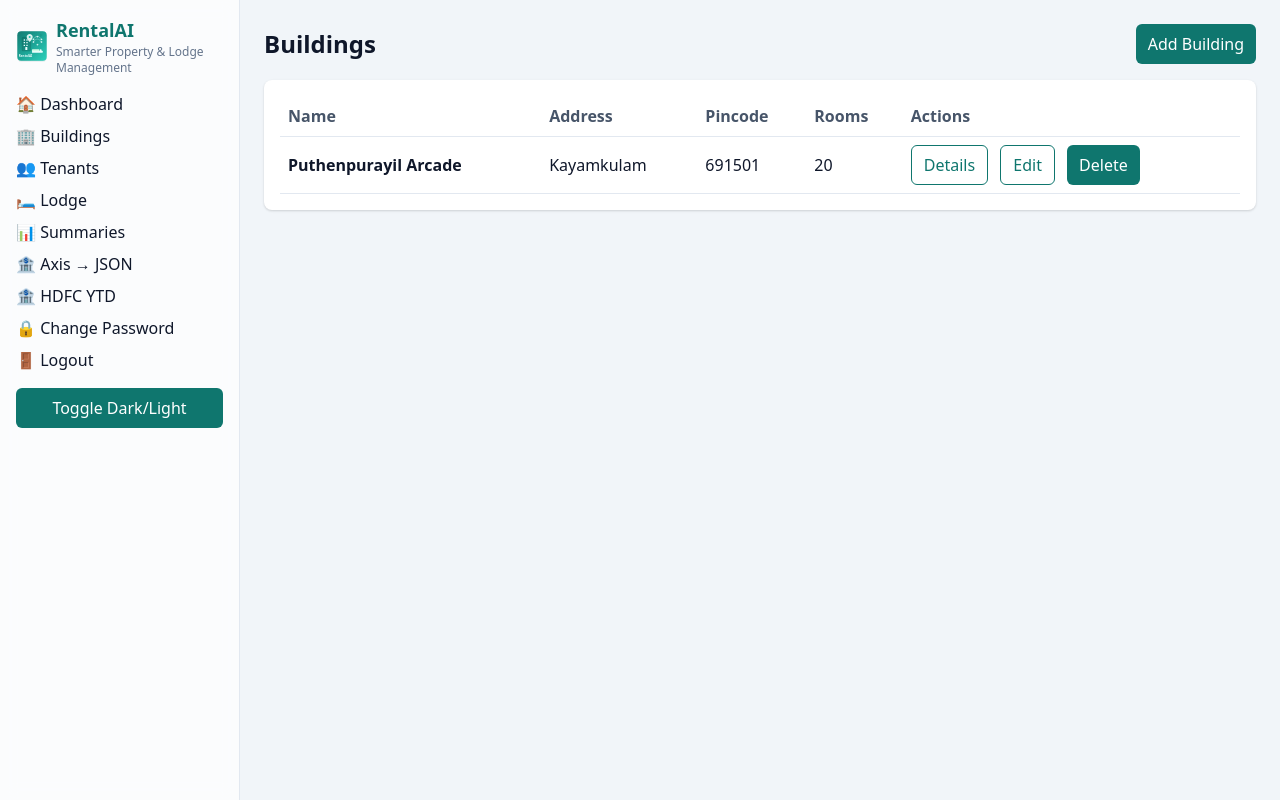
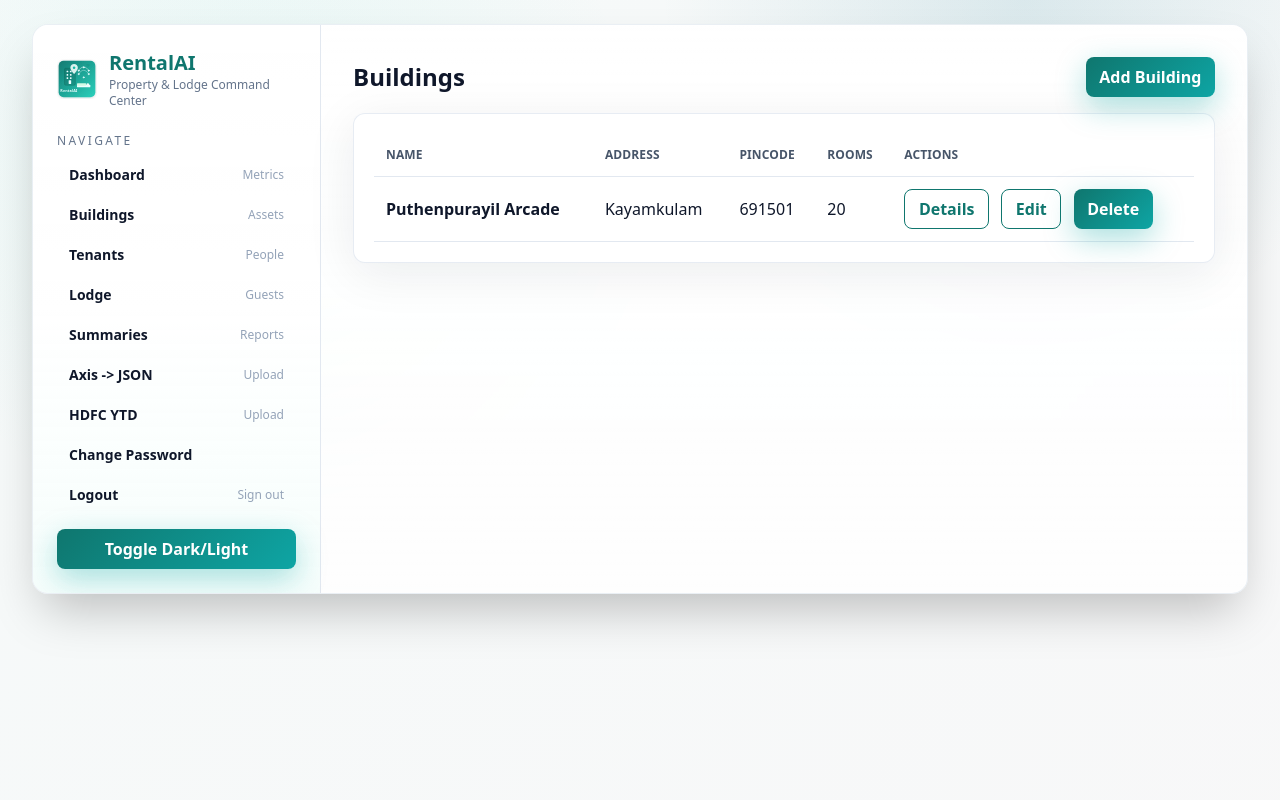
Before and after one commit to bibujohny/rentalAI, a Flask app: page /buildings/ in a window 1280 px wide. Run offline with Flask 3, Linux system fonts and the light colour scheme; a user stored in the database is signed in; some libraries are stand-ins or nearby versions.

Commit message:
changes to the base

```diff
--- a/app/templates/base.html
+++ b/app/templates/base.html
@@ -9,18 +9,24 @@
   <link rel="icon" href="{{ url_for('static', filename='logo.png') }}">
   <style>
     :root { color-scheme: light dark; }
-    .card { background: #ffffff; border-radius: 0.5rem; box-shadow: 0 1px 3px rgba(0,0,0,.1), 0 1px 2px rgba(0,0,0,.06); padding: 1rem; }
-    .dark .card { background: #1f2937; color: #e5e7eb; }
-    .btn { padding: 0.5rem 0.75rem; border-radius: 0.375rem; background: #0f766e; color: #ffffff; }
-    .btn:hover { background: #115e59; }
-    .btn-outline { padding: 0.5rem 0.75rem; border-radius: 0.375rem; border: 1px solid #0f766e; color: #0f766e; }
-    .btn-outline:hover { background: rgba(45,212,191,0.1); }
-    .input { width: 100%; border: 1px solid #cbd5e1; border-radius: 0.375rem; padding: 0.5rem; background: #ffffff; }
-    .dark .input { background: #334155; color: #ffffff; border-color: #475569; }
+    body {
+      background: radial-gradient(circle at 20% 20%, rgba(45,212,191,0.08), transparent 32%),
+                  radial-gradient(circle at 80% 0%, rgba(14,116,144,0.12), transparent 28%),
+                  linear-gradient(135deg, rgba(15,118,110,0.04), rgba(15,23,42,0.03));
+    }
+    .card { background: #ffffff; border-radius: 0.75rem; box-shadow: 0 10px 50px rgba(15,23,42,0.08); padding: 1.25rem; border: 1px solid rgba(226,232,240,0.8); }
+    .dark .card { background: #0f172a; color: #e5e7eb; border-color: #1e293b; }
+    .btn { padding: 0.5rem 0.85rem; border-radius: 0.5rem; background: linear-gradient(135deg,#0f766e,#0ea5a4); color: #ffffff; font-weight: 600; box-shadow: 0 10px 30px rgba(14,165,164,0.35); }
+    .btn:hover { background: linear-gradient(135deg,#0ea5a4,#0f766e); }
+    .btn-outline { padding: 0.5rem 0.85rem; border-radius: 0.5rem; border: 1px solid #0f766e; color: #0f766e; font-weight: 600; }
+    .btn-outline:hover { background: rgba(45,212,191,0.12); }
+    .input { width: 100%; border: 1px solid #cbd5e1; border-radius: 0.5rem; padding: 0.6rem; background: #ffffff; transition: box-shadow 150ms ease, border-color 150ms ease; }
+    .input:focus { outline: none; border-color: #0f766e; box-shadow: 0 0 0 3px rgba(45,212,191,0.25); }
+    .dark .input { background: #111827; color: #ffffff; border-color: #1f2937; }
     .table { min-width: 100%; text-align: left; }
-    .th { border-bottom: 1px solid #e2e8f0; padding: 0.5rem; color: #475569; }
+    .th { border-bottom: 1px solid #e2e8f0; padding: 0.75rem; color: #475569; text-transform: uppercase; letter-spacing: 0.01em; font-size: 0.75rem; }
     .dark .th { color: #cbd5e1; border-color: #334155; }
-    .td { border-bottom: 1px solid #e2e8f0; padding: 0.5rem; }
+    .td { border-bottom: 1px solid #e2e8f0; padding: 0.75rem; }
     .dark .td { border-color: #334155; }
   </style>
   <script>
@@ -48,42 +54,82 @@
     });
   </script>
 </head>
-<body class="h-full bg-slate-100 dark:bg-slate-900 text-slate-900 dark:text-slate-100">
-<div class="min-h-screen flex">
-  <aside class="w-60 bg-white/70 dark:bg-slate-800/80 backdrop-blur border-r border-slate-200 dark:border-slate-700 p-4 space-y-4">
-    <div class="flex items-center space-x-2">
-      <img src="{{ url_for('static', filename='logo.svg') }}" class="w-8 h-8" alt="logo">
+<body class="min-h-screen text-slate-900 dark:text-slate-100">
+  <div class="min-h-screen">
+    <div class="max-w-7xl mx-auto px-4 lg:px-8 py-6">
+      <div class="flex flex-col lg:flex-row rounded-2xl shadow-2xl border border-slate-200/70 dark:border-slate-800 bg-white/80 dark:bg-slate-900/80 backdrop-blur overflow-hidden min-h-[70vh]">
+        <aside class="lg:w-72 w-full border-b lg:border-b-0 lg:border-r border-slate-200 dark:border-slate-800 px-6 py-6 bg-gradient-to-b from-white/90 via-white to-teal-50/60 dark:from-slate-900 dark:via-slate-900 dark:to-slate-900/70 space-y-6">
+          <div class="flex items-center justify-between lg:justify-start gap-3">
+            <div class="flex items-center gap-3">
+              <img src="{{ url_for('static', filename='logo.svg') }}" class="w-10 h-10" alt="logo">
               <div>
-        <div class="text-lg font-bold text-teal-700">RentalAI</div>
-        <div class="text-xs text-slate-500">Smarter Property & Lodge Management</div>
+                <div class="text-xl font-bold text-teal-700">RentalAI</div>
+                <div class="text-xs text-slate-500">Property & Lodge Command Center</div>
               </div>
             </div>
-    <nav class="space-y-2">
-      <a href="{{ url_for('dashboard.home') }}" class="block hover:text-teal-600">🏠 Dashboard</a>
-      <a href="{{ url_for('buildings.list_buildings') }}" class="block hover:text-teal-600">🏢 Buildings</a>
-      <a href="{{ url_for('tenants.list_tenants') }}" class="block hover:text-teal-600">👥 Tenants</a>
-      <a href="{{ url_for('lodge.list_guests') }}" class="block hover:text-teal-600">🛏️ Lodge</a>
-      <a href="{{ url_for('summaries.list_summaries') }}" class="block hover:text-teal-600">📊 Summaries</a>
-      <a href="{{ url_for('pdf.axis_to_json') }}" class="block hover:text-teal-600">🏦 Axis → JSON</a>
-      <a href="{{ url_for('pdf.hdfc_ytd') }}" class="block hover:text-teal-600">🏦 HDFC YTD</a>
-      <a href="{{ url_for('auth.change_password') }}" class="block hover:text-teal-600">🔒 Change Password</a>
-      <a href="{{ url_for('auth.logout') }}" class="block hover:text-teal-600">🚪 Logout</a>
+            <button class="lg:hidden btn-outline" onclick="toggleTheme()">Theme</button>
+          </div>
+          <div class="space-y-4">
+            <div>
+              <div class="text-xs uppercase tracking-[0.2em] text-slate-500 dark:text-slate-400 mb-2">Navigate</div>
+              <nav class="space-y-1">
+                <a href="{{ url_for('dashboard.home') }}" class="flex items-center gap-3 px-3 py-2 rounded-lg hover:bg-teal-50 hover:text-teal-700 dark:hover:bg-slate-800">
+                  <span class="text-sm font-semibold">Dashboard</span>
+                  <span class="ml-auto text-xs text-slate-400 hidden xl:inline">Metrics</span>
+                </a>
+                <a href="{{ url_for('buildings.list_buildings') }}" class="flex items-center gap-3 px-3 py-2 rounded-lg hover:bg-teal-50 hover:text-teal-700 dark:hover:bg-slate-800">
+                  <span class="text-sm font-semibold">Buildings</span>
+                  <span class="ml-auto text-xs text-slate-400 hidden xl:inline">Assets</span>
+                </a>
+                <a href="{{ url_for('tenants.list_tenants') }}" class="flex items-center gap-3 px-3 py-2 rounded-lg hover:bg-teal-50 hover:text-teal-700 dark:hover:bg-slate-800">
+                  <span class="text-sm font-semibold">Tenants</span>
+                  <span class="ml-auto text-xs text-slate-400 hidden xl:inline">People</span>
+                </a>
+                <a href="{{ url_for('lodge.list_guests') }}" class="flex items-center gap-3 px-3 py-2 rounded-lg hover:bg-teal-50 hover:text-teal-700 dark:hover:bg-slate-800">
+                  <span class="text-sm font-semibold">Lodge</span>
+                  <span class="ml-auto text-xs text-slate-400 hidden xl:inline">Guests</span>
+                </a>
+                <a href="{{ url_for('summaries.list_summaries') }}" class="flex items-center gap-3 px-3 py-2 rounded-lg hover:bg-teal-50 hover:text-teal-700 dark:hover:bg-slate-800">
+                  <span class="text-sm font-semibold">Summaries</span>
+                  <span class="ml-auto text-xs text-slate-400 hidden xl:inline">Reports</span>
+                </a>
+                <a href="{{ url_for('pdf.axis_to_json') }}" class="flex items-center gap-3 px-3 py-2 rounded-lg hover:bg-teal-50 hover:text-teal-700 dark:hover:bg-slate-800">
+                  <span class="text-sm font-semibold">Axis -> JSON</span>
+                  <span class="ml-auto text-xs text-slate-400 hidden xl:inline">Upload</span>
+                </a>
+                <a href="{{ url_for('pdf.hdfc_ytd') }}" class="flex items-center gap-3 px-3 py-2 rounded-lg hover:bg-teal-50 hover:text-teal-700 dark:hover:bg-slate-800">
+                  <span class="text-sm font-semibold">HDFC YTD</span>
+                  <span class="ml-auto text-xs text-slate-400 hidden xl:inline">Upload</span>
+                </a>
+                <a href="{{ url_for('auth.change_password') }}" class="flex items-center gap-3 px-3 py-2 rounded-lg hover:bg-teal-50 hover:text-teal-700 dark:hover:bg-slate-800">
+                  <span class="text-sm font-semibold">Change Password</span>
+                </a>
+                <a href="{{ url_for('auth.logout') }}" class="flex items-center gap-3 px-3 py-2 rounded-lg hover:bg-teal-50 hover:text-teal-700 dark:hover:bg-slate-800">
+                  <span class="text-sm font-semibold">Logout</span>
+                  <span class="ml-auto text-xs text-slate-400 hidden xl:inline">Sign out</span>
+                </a>
               </nav>
-    <button class="btn w-full" onclick="toggleTheme()">Toggle Dark/Light</button>
+            </div>
+            <button class="btn w-full hidden lg:block" onclick="toggleTheme()">Toggle Dark/Light</button>
+          </div>
         </aside>
-  <main class="flex-1 p-6">
+        <main class="flex-1 p-6 lg:p-8 bg-gradient-to-b from-white to-transparent dark:from-slate-900 dark:to-transparent">
+          <div class="max-w-5xl mx-auto w-full space-y-4">
             {% with messages = get_flashed_messages(with_categories=true) %}
               {% if messages %}
-        <div class="space-y-2 mb-4">
+                <div class="space-y-2">
                   {% for category, msg in messages %}
-            <div class="p-2 rounded {{ 'bg-teal-100 text-teal-800' if category=='success' else 'bg-yellow-100 text-yellow-800' if category=='warning' else 'bg-red-100 text-red-800' if category=='danger' else 'bg-slate-100 text-slate-800' }}">{{ msg }}</div>
+                    <div class="p-3 rounded border {{ 'bg-teal-50 text-teal-900 border-teal-100' if category=='success' else 'bg-yellow-50 text-yellow-900 border-yellow-100' if category=='warning' else 'bg-red-50 text-red-900 border-red-100' if category=='danger' else 'bg-slate-50 text-slate-800 border-slate-200 shadow-sm' }}">{{ msg }}</div>
                   {% endfor %}
                 </div>
               {% endif %}
             {% endwith %}
 
             {% block content %}{% endblock %}
+          </div>
         </main>
+      </div>
+    </div>
   </div>
 </body>
 </html>
```
Lines whose indentation alone changed are shown as unchanged.
